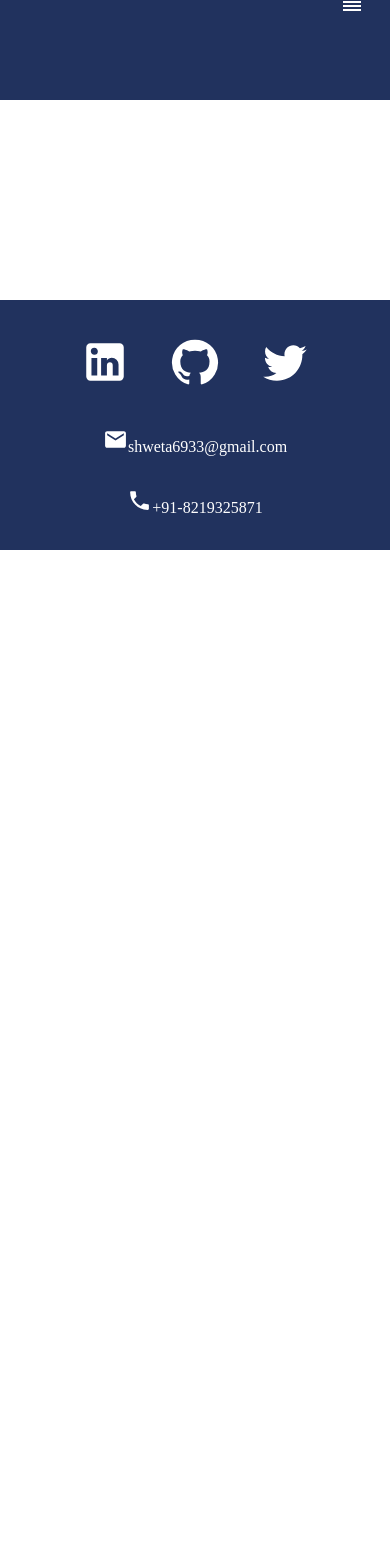
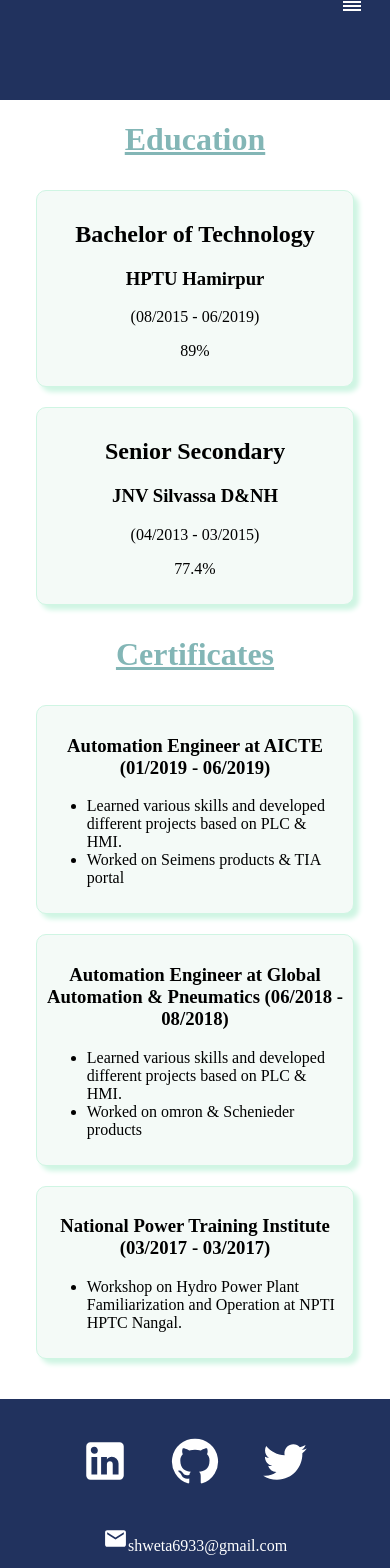
Before and after one commit to Shweta-dogra/Triweb-Learning, a React (Create React App) app in the folder Projects/my-portfolio/: page /education in a window 390 px wide. Shown: the top 1568 px of the page. Before the commit the page ends 844 px from the top, so only its background shows below. Built offline with nearby package versions, Linux system fonts and the light colour scheme.

Commit message:
added css for education & experience

```diff
--- a/Projects/my-portfolio/src/App.js
+++ b/Projects/my-portfolio/src/App.js
@@ -4,6 +4,7 @@ import Project from "./Pages/Project";
 import Experience from "./Pages/Experience";
 import Contact from "./Components/Contact";
 import Navbar from "./Components/Navbar";
+import Education from "./Pages/Education";
 import './App.css';
 
 function App() {
@@ -15,7 +16,7 @@ function App() {
         <Route path="/" element={<Home/>}/>
         <Route path="/projects" element={<Project/>}/>
         <Route path="/experience" element={<Experience/>}/>
-        {/* <Route path="/contact" element={<Contact/>}/> */}
+        <Route path="/education" element={<Education/>}/>
       </Routes>
       <Contact/>
       </BrowserRouter>
--- a/Projects/my-portfolio/src/Components/Contact.css
+++ b/Projects/my-portfolio/src/Components/Contact.css
@@ -30,6 +30,7 @@
     .contacts{
         padding-top: 25px;
         padding-bottom: 25px;
+        margin-top: 30px;
     }
     .media svg {
       font-size: 50px;
--- a/Projects/my-portfolio/src/Components/Navbar.js
+++ b/Projects/my-portfolio/src/Components/Navbar.js
@@ -19,7 +19,8 @@ function Navbar(){
         <div className="links">
             <Link to="/">Home</Link>
             <Link to="/projects">Projects</Link>
-            <Link to="/experience">Experience & Trainings</Link>
+            <Link to="/experience">Experience</Link>
+            <Link to="/education">Education</Link>
         </div>
     </div>
 }
--- /dev/null
+++ b/Projects/my-portfolio/src/Pages/Education.css
@@ -0,0 +1,31 @@
+.edu, .training{
+
+    margin: auto;
+    display: flex;
+    flex-direction: column;
+    /* justify-content: flex-start; */
+    align-items: center;
+    width: 80%;
+}
+h1{
+    text-decoration: underline;
+    color: rgb(131, 182, 182);
+}
+.education{
+    width: 60%;
+    margin: 10px;
+    padding: 10px;
+    background-color: rgb(244, 250, 247);
+    border: 0.5px solid rgb(207, 245, 227);
+    border-radius: 10px;
+    box-shadow: 5px 5px 5px rgb(207, 245, 227);
+}
+/* .education:nth-child(2){
+    float: left;
+} */
+
+@media only screen and (max-width: 600px){
+    .education{
+        width: 95%;
+    }
+}
--- /dev/null
+++ b/Projects/my-portfolio/src/Pages/Education.js
@@ -0,0 +1,52 @@
+import "./Education.css";
+
+function Education(){
+    return <div>
+        <h1>Education</h1>
+        <div className="edu">
+
+            <div className="education">
+                <h2>Bachelor of Technology</h2>
+                <h3>HPTU Hamirpur</h3>
+                <p>(08/2015 - 06/2019)</p>
+                <p>89%</p>
+            </div>
+            <div className="education">
+                <h2>Senior Secondary</h2>
+                <h3>JNV Silvassa D&NH</h3>
+                <p>(04/2013 - 03/2015)</p>
+                <p>77.4%</p>
+            </div>
+
+        </div>
+        <h1>Certificates</h1>
+        <div className="training">
+
+            <div className="education">
+                <h3>Automation Engineer at AICTE (01/2019 - 06/2019)</h3>
+                <ul className="list">
+                    <li>Learned various skills and developed different projects based on PLC & HMI.</li>
+                    <li>Worked on Seimens products & TIA portal</li>
+                </ul>
+            </div>
+
+            <div className="education">
+                <h3>Automation Engineer at Global Automation & Pneumatics (06/2018 - 08/2018)</h3>
+                <ul className="list">
+                    <li>Learned various skills and developed different projects based on PLC & HMI.</li>
+                    <li>Worked on omron & Schenieder products</li>
+                </ul>
+            </div>
+
+            <div className="education">
+                <h3>National Power Training Institute (03/2017 - 03/2017)</h3>
+                <ul className="list">
+                    <li>Workshop on Hydro Power Plant Familiarization and Operation at NPTI HPTC Nangal.</li>
+                </ul>
+            </div>
+        </div>
+
+    </div>
+}
+
+export default Education;
--- a/Projects/my-portfolio/src/Pages/Experience.css
+++ b/Projects/my-portfolio/src/Pages/Experience.css
@@ -0,0 +1,26 @@
+.exp{
+    margin: auto;
+    display: flex;
+    flex-direction: column;
+    /* justify-content: flex-start; */
+    align-items: center;
+    width: fit-content;
+}
+.experience{
+    width: 80%;
+    margin: 10px;
+    padding: 10px;
+    background-color: rgb(255, 241, 223);
+    border: 0.5px solid rgb(255, 231, 202);
+    border-radius: 10px;
+    box-shadow: 5px 5px 5px rgb(233, 225, 215);
+}
+.list li{
+    text-align: left;
+}
+
+/* @media only screen and (max-width: 600px){
+    .exp{
+        margin-bottom: 5px;
+    }
+} */
--- a/Projects/my-portfolio/src/Pages/Experience.js
+++ b/Projects/my-portfolio/src/Pages/Experience.js
@@ -1,49 +1,34 @@
 import React from "react";
 import {verticalTimeLine, VerticalTimelineElement} from "react-vertical-timeline-component";
 import "react-vertical-timeline-component/style.min.css";
+import "./Experience.css";
 
 function Experience(){
 
     return<div className="exp">
        <div className="experience">
-        <h2>MERN Stack Development Intern</h2>
+        <h2>MERN Stack Developer Intern</h2>
         <h3>Triweb Genesis</h3>
+        <h4>(08/2023 - present)</h4>
         <h4>Roles & Responsibilities</h4>
-        <ol className="list">
-            <li>Learning different skills like MySQL, JAVASCRIPT, NodeJS, React.JS, JIRA.</li>
+        <ul className="list">
+            <li>Learning different skills like MySQL, JAVASCRIPT, NodeJS, React.JS, Express.JS, MongoBD, JIRA.</li>
             <li>Developed various projects.</li>
-        </ol>
+        </ul>
        </div>
 
        <div className="experience">
-        <h2>Research & Support Executive</h2>
+        <h2>Research & Support Executive (R&D)</h2>
         <h3>AAR GEE Automation Pvt. Ltd. Mohali Pb.</h3>
+        <h4>(09/2019 - 08/2022)</h4>
         <h4>Roles & Responsibilities</h4>
-        <ol className="list">
+        <ul className="list">
             <li>Developed various projects based on PLC Ladder Logic, HMI Programming, VFD's and Servo Systems.</li>
             <li>My responsibilities were Inhouse Project Handling, Error Handling, Resolving Technical Issues, Customer Support.</li>
-        </ol>
+        </ul>
        </div>
 
-       <div className="experience">
-        <h2>Automation Engineer</h2>
-        <h3>AICTE</h3>
-        <h4>Roles & Responsibilities</h4>
-        <ol className="list">
-            <li>Learned various skills and developed different projects based on PLC & HMI.</li>
-            <li>Worked on Seimens products & TIA portal</li>
-        </ol>
-       </div>
 
-       <div className="experience">
-        <h2>Automation Engineer</h2>
-        <h3>Global Automation & Pneumatics</h3>
-        <h4>Roles & Responsibilities</h4>
-        <ol className="list">
-            <li>Learned various skills and developed different projects based on PLC & HMI.</li>
-            <li>Worked on omron & Schenieder products</li>
-        </ol>
-       </div>
     </div>
 }
 export default Experience;
```
